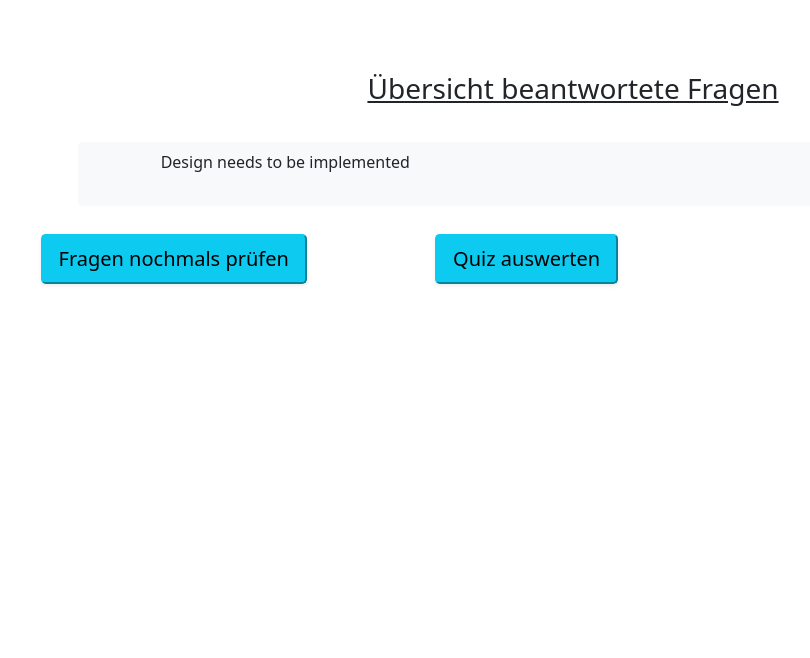
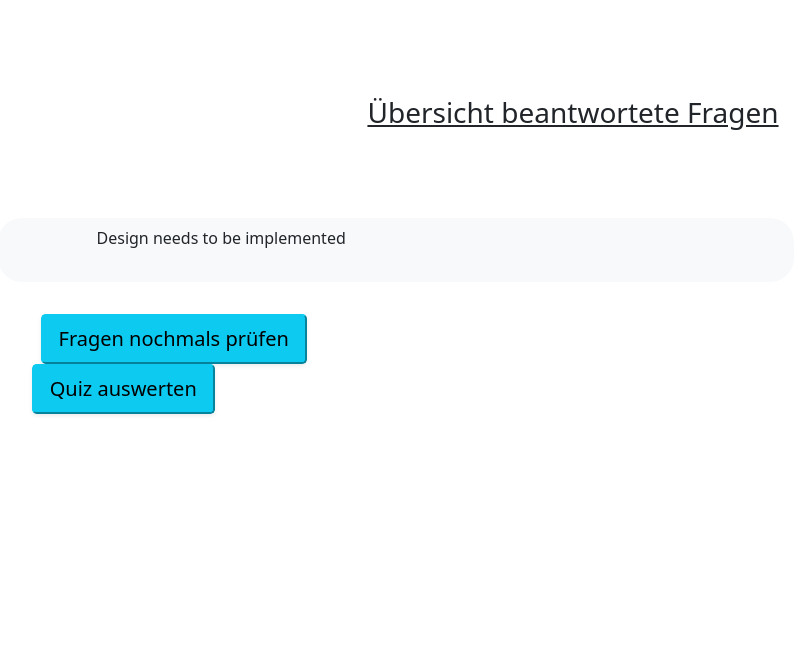
Before and after one commit to Claptrap3004/AbfrageProgramm, a PHP site: template App/view/quiz/final.html.twig in a window 1280 px wide. Shown: the part 56-714 px from the top of the page, without its empty margins (67-877 px from the left). Run offline with PHP 8.4, Linux system fonts and the light colour scheme; the template is opened without the code that fills it, so the values that code supplies are empty; some libraries are stand-ins or nearby versions.

Commit message:
managed to have welcome screen with four big buttons

```diff
--- a/App/view/base.html.twig
+++ b/App/view/base.html.twig
@@ -10,11 +10,44 @@
     <link href="https://cdn.jsdelivr.net/npm/bootstrap@5.0.2/dist/css/bootstrap.min.css" rel="stylesheet"
           integrity="sha384-EVSTQN3/azprG1Anm3QDgpJLIm9Nao0Yz1ztcQTwFspd3yD65VohhpuuCOmLASjC" crossorigin="anonymous">
     <style>
+        .welcomeButton{
+
+            min-width: 50%;
+            max-width: 50%;
+            max-height: 100%;
+            min-height: 100%;
+
+        }
+        .labelWelcomeButton{
+            display: flex;
+            align-items: center;
+            text-align: center;
+            justify-content: center;
+            border-radius: 2rem;
+        }
+        .welcomeButtonDiv{
+            min-width: 100%;
+            max-width: 100%;
+            max-height: 100%;
+            min-height: 100%;
+        }
         .scrollable-contentleft {
-            max-width: 80%;
+            min-width: 60%;
+            max-width: 60%;
             max-height: 50%;
+            min-height: 50%;
             overflow: hidden;
             scrollbar-gutter: stable both-edges;
+            border-radius: 1.5rem;
+        }
+
+        .content-right {
+            min-width: 20%;
+            max-width: 20%;
+            max-height: 50%;
+            min-height: 50%;
+            border-radius: 1.5rem;
+            overflow: hidden;
         }
 
         .scrollable-contentbuttons {
@@ -39,7 +72,6 @@
             overflow: hidden;
         }
 
-
     </style>
     {% block head %}
     {% endblock %}
@@ -56,7 +88,7 @@
             <div class="collapse navbar-collapse" id="navbarCollapse">
                 <div class="navbar-nav">
                     <a href="config/" class="nav-item nav-link">Config</a>
-                    <a href="quizquestion/" class="nav-item nav-link">Start Quiz</a>
+                    <a href="quizquestion/quickstart/" class="nav-item nav-link">Start Quiz</a>
                     <a href="edit/" class="nav-item nav-link">Edit</a>
                     <a href="edit/import" class="nav-item nav-link">Import</a>
                 </div>
@@ -70,22 +102,23 @@
 </div>
 <div id="content">
     <form method="post">
-        <div class="row ">
-            <div class="container-fluid text-center my-4">
-                <h3 class="text-decoration-underline text-bold">{% block subtitle %}{% endblock %}</h3>
-            </div>
-            <div class="col-1">
-
-            </div>
-            <div class="col-8 w-60 h-50 bg-light rounded-3 my-1 mx-5 p-2 align-self-center scrollable-contentleft">
+        <div class="container text-center py-5 my-4">
+            <h3 class="text-decoration-underline text-bold">{% block subtitle %}{% endblock %}</h3>
+        </div>
+        <div class="row row-cols-7 gx-5">
+            <div class="col"></div>
+            <div class="col-2 bg-light rounded-5 my-2 py-2 align-self-left scrollable-contentleft"
+                 id="contentLeft">
                 {% block contentleft %}{% endblock %}
             </div>
-            <div class="col-2 w-20 h-30 align-self-right ">
+            <div class="col"></div>
+            <div class="col bg-light rounded-5 my-2 py-2 align-self-right content-right" id="contentRight">
                 {% block contentright %}{% endblock %}
             </div>
+            <div class="col"></div>
         </div>
-        <div class="container-flex w-100 h-20 p-1 m-1 scrollable-contentbuttons">
-            <div class="row p-2 m-2">
+        <div class="row p-2 m-2">
+            <div class="container-flex w-100 h-20 p-1 m-1 scrollable-contentbuttons" id="buttons">
                 {% block buttons %}{% endblock %}
             </div>
         </div>
```
Also changed, not shown: App/Controller/QuizQuestionController.php (+7 -0 lines), App/view/welcome.html.twig (+14 -24 lines).
